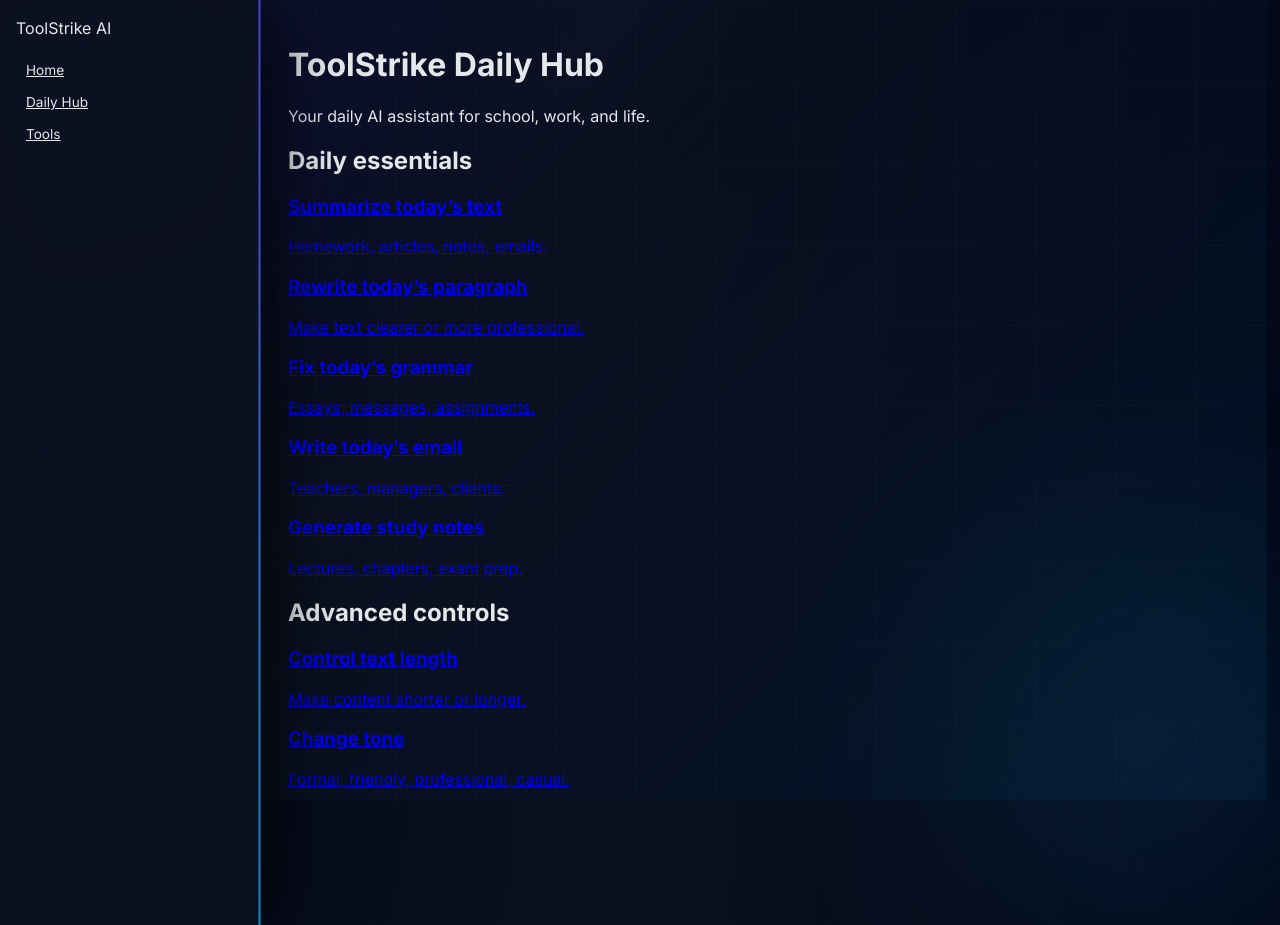
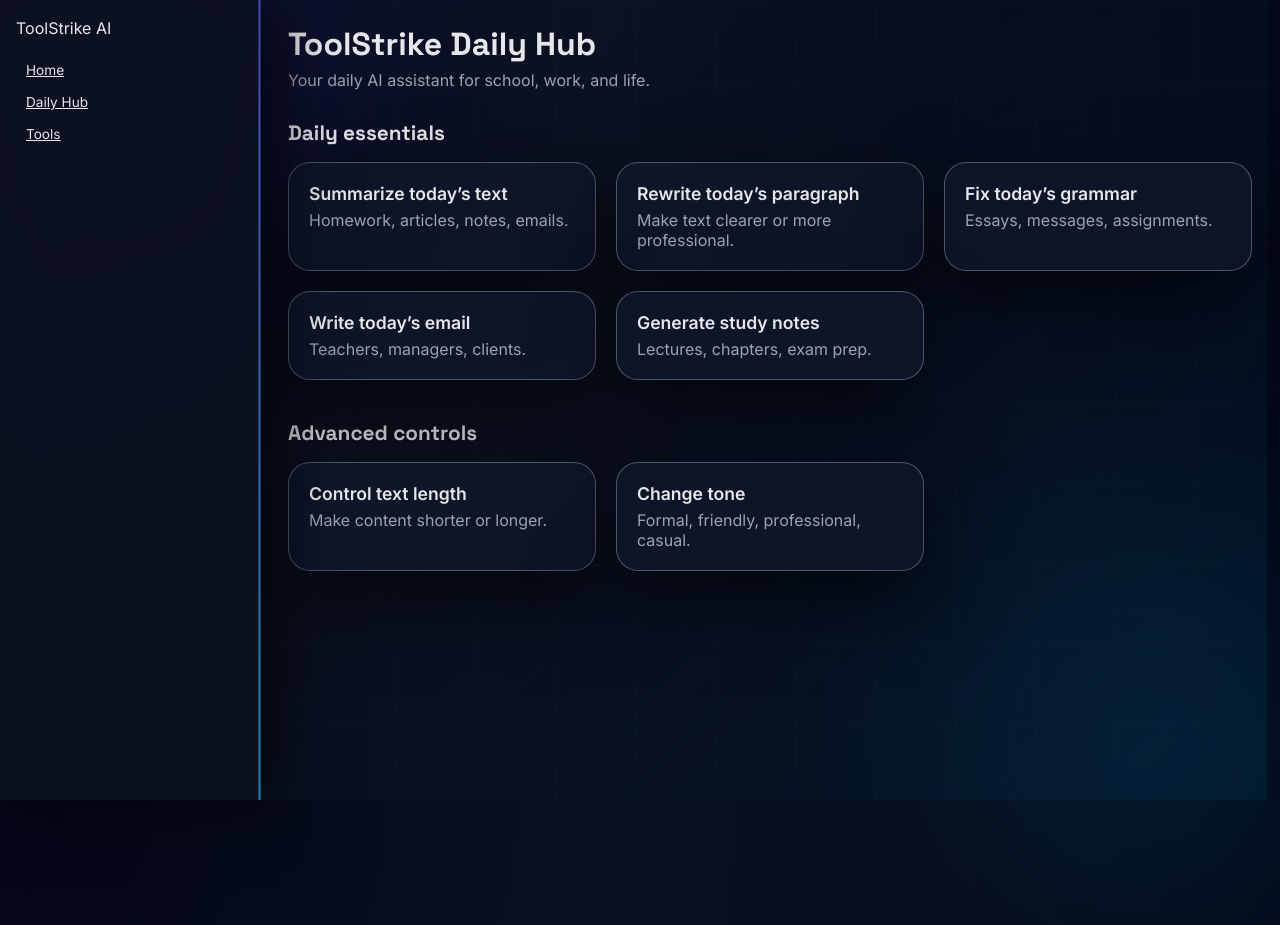
Before and after one commit to MeharN4162/ToolStrike-AI, a plain HTML site: page daily.html in a window 1280 px wide. After the commit the page ends 800 px from the top, so only its background shows below. Drawn offline with Linux system fonts and the light colour scheme.

Commit message:
more fixing

```diff
--- a/daily.html
+++ b/daily.html
@@ -4,8 +4,6 @@
   <meta charset="UTF-8" />
   <meta name="viewport" content="width=device-width, initial-scale=1.0" />
   <title>ToolStrike Daily Hub</title>
-
-  <!-- Load your REAL CSS -->
   <link rel="stylesheet" href="/frontend/style.css">
 </head>
 
@@ -25,6 +23,7 @@
     <!-- MAIN CONTENT -->
     <main class="main">
 
+      <!-- HEADER -->
       <header class="hub-header">
         <h1>ToolStrike Daily Hub</h1>
         <p>Your daily AI assistant for school, work, and life.</p>
@@ -35,27 +34,28 @@
         <h2>Daily essentials</h2>
         <div class="hub-grid">
 
-          <a class="hub-card" href="/frontend/index.html#summarizer">
+          <a class="hub-card" onclick="openTool('summarizer')" href="/frontend/index.html">
+
             <h3>Summarize today’s text</h3>
             <p>Homework, articles, notes, emails.</p>
           </a>
 
-          <a class="hub-card" href="/frontend/index.html#paraphraser">
+          <a class="hub-card" onclick="openTool('paraphraser')" href="/frontend/index.html">
             <h3>Rewrite today’s paragraph</h3>
             <p>Make text clearer or more professional.</p>
           </a>
 
-          <a class="hub-card" href="/frontend/index.html#grammar">
+          <a class="hub-card" onclick="openTool('grammar')" href="/frontend/index.html">
             <h3>Fix today’s grammar</h3>
             <p>Essays, messages, assignments.</p>
           </a>
 
-          <a class="hub-card" href="/frontend/index.html#email">
+          <a class="hub-card" onclick="openTool('email')" href="/frontend/index.html">
             <h3>Write today’s email</h3>
             <p>Teachers, managers, clients.</p>
           </a>
 
-          <a class="hub-card" href="/frontend/index.html#study">
+          <a class="hub-card" onclick="openTool('study')" href="/frontend/index.html">
             <h3>Generate study notes</h3>
             <p>Lectures, chapters, exam prep.</p>
           </a>
@@ -68,12 +68,12 @@
         <h2>Advanced controls</h2>
         <div class="hub-grid">
 
-          <a class="hub-card" href="/frontend/index.html#length">
+          <a class="hub-card" onclick="openTool('length')" href="/frontend/index.html">
             <h3>Control text length</h3>
             <p>Make content shorter or longer.</p>
           </a>
 
-          <a class="hub-card" href="/frontend/index.html#tone">
+          <a class="hub-card" onclick="openTool('tone')" href="/frontend/index.html">
             <h3>Change tone</h3>
             <p>Formal, friendly, professional, casual.</p>
           </a>
@@ -84,4 +84,11 @@
     </main>
   </div>
 </body>
+
+  <script>
+    function openTool(tool) {
+      window.location.href = "/frontend/index.html#" + tool;
+    }
+  </script>
+
 </html>
--- a/frontend/style.css
+++ b/frontend/style.css
@@ -1151,3 +1151,65 @@ footer a:hover {
   color: var(--accent);
   text-shadow: 0 0 12px rgba(14, 165, 233, 0.55);
 }
+
+/* DAILY HUB LAYOUT */
+.hub-header {
+  margin-bottom: 30px;
+}
+
+.hub-header h1 {
+  font-family: var(--font-display);
+  font-size: 2rem;
+  margin: 0;
+}
+
+.hub-header p {
+  color: var(--text-muted);
+  margin-top: 6px;
+}
+
+.hub-section {
+  margin-bottom: 40px;
+}
+
+.hub-section h2 {
+  font-family: var(--font-display);
+  font-size: 1.3rem;
+  margin-bottom: 16px;
+}
+
+.hub-grid {
+  display: grid;
+  grid-template-columns: repeat(auto-fill, minmax(260px, 1fr));
+  gap: 20px;
+}
+
+.hub-card {
+  background: var(--bg-card);
+  padding: 20px;
+  border-radius: var(--radius-lg);
+  border: 1px solid var(--border-soft);
+  backdrop-filter: blur(22px);
+  box-shadow: var(--shadow-soft);
+  transition: transform var(--transition-fast), box-shadow var(--transition-fast);
+  cursor: pointer;
+  text-decoration: none;
+  color: var(--text-main);
+}
+
+.hub-card:hover {
+  transform: translateY(-6px);
+  box-shadow: 0 22px 60px rgba(79, 70, 229, 0.25),
+              0 18px 40px rgba(14, 165, 233, 0.25);
+}
+
+.hub-card h3 {
+  margin: 0 0 6px;
+  font-size: 1.1rem;
+  font-weight: 600;
+}
+
+.hub-card p {
+  margin: 0;
+  color: var(--text-muted);
+}
```
Also changed, not shown: frontend/script.js (+7 -0 lines).
